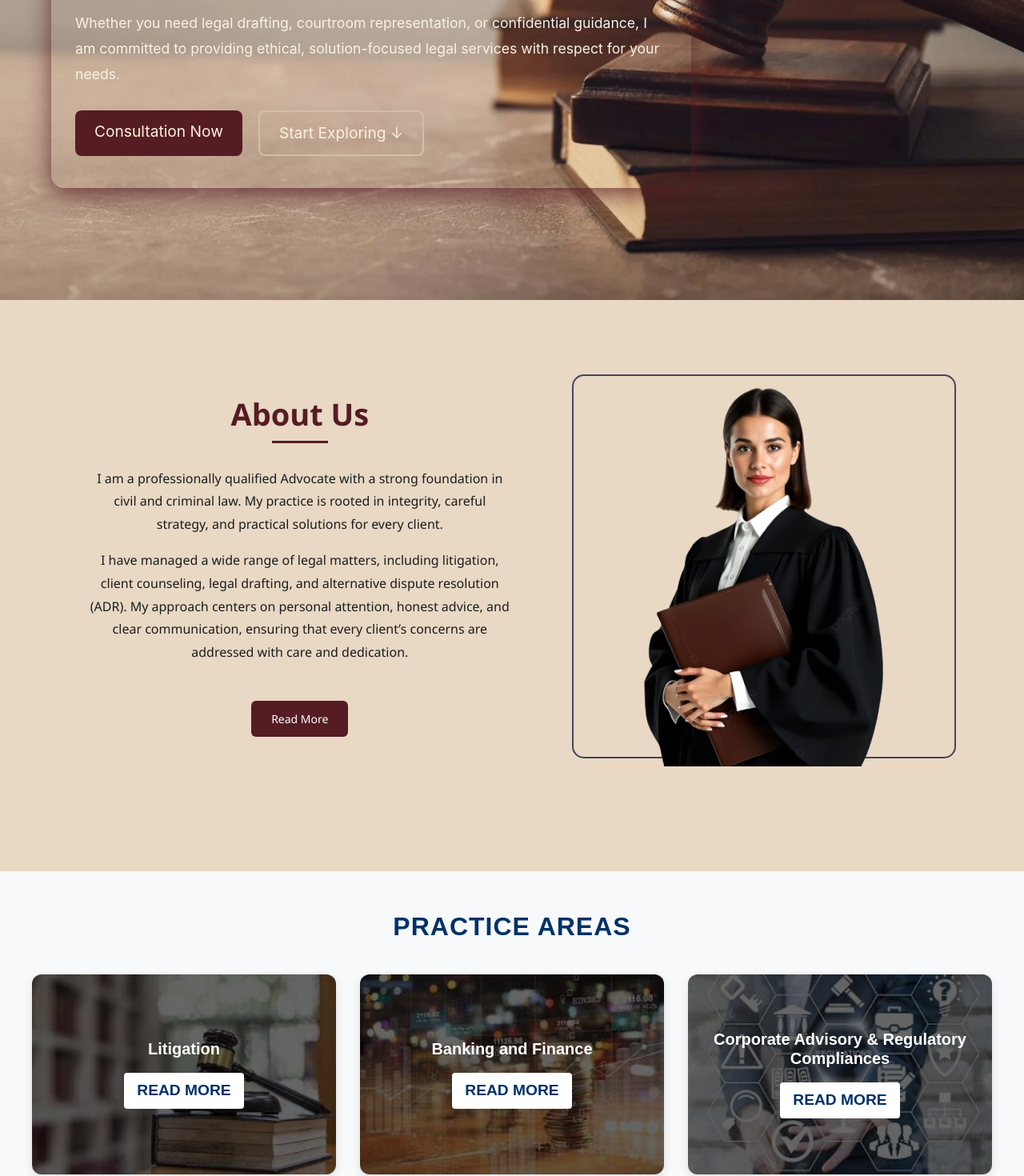
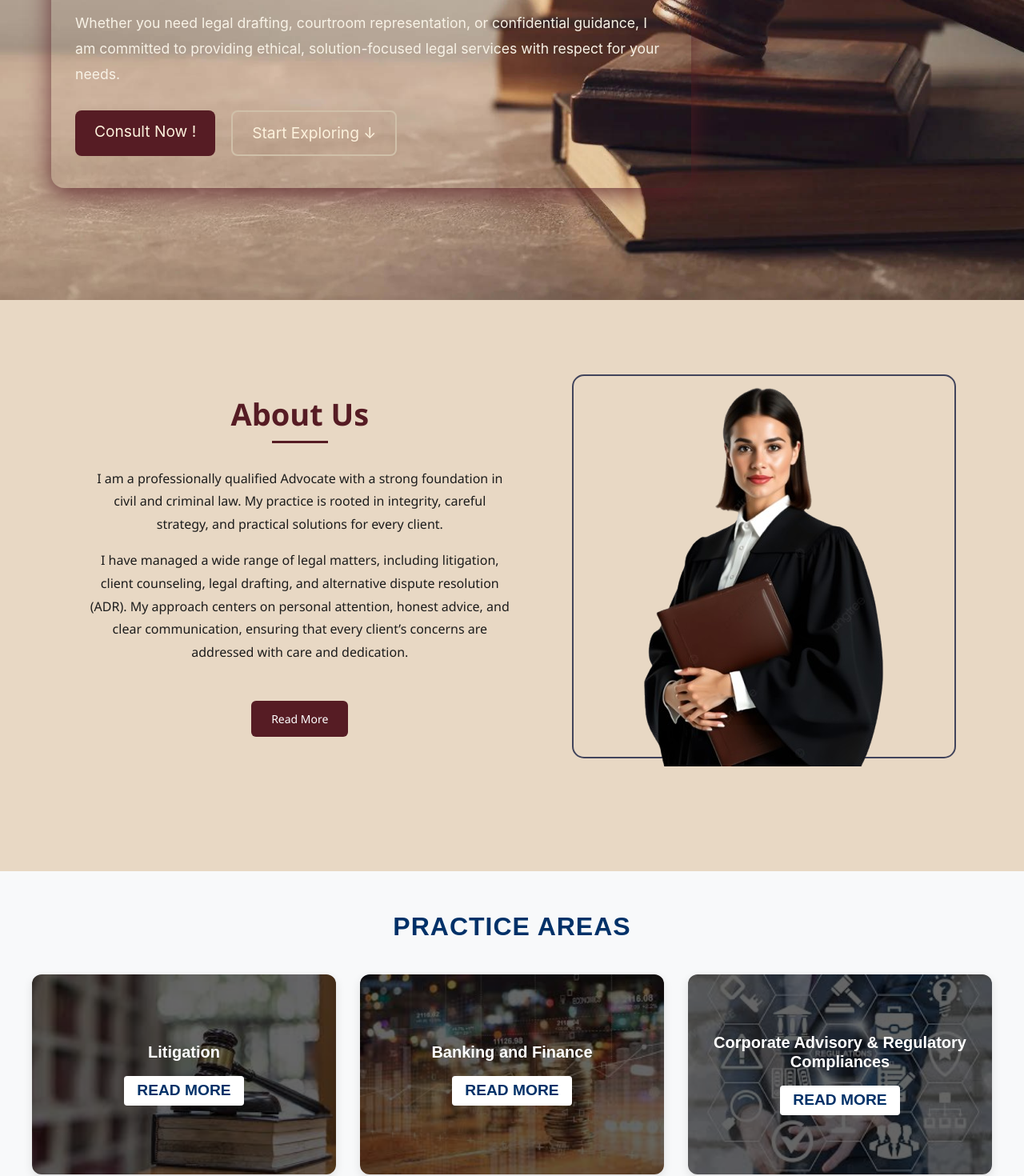
Before and after one commit to anup9971/AdvocateSuman, a React (Create React App) app: page / in a window 1280 px wide. Shown: the part 520-1990 px from the top of the page at 80% size. Built offline with nearby package versions, Linux system fonts and the light colour scheme.

Commit message:
text-update

```diff
--- a/src/components/partials/HeroSection.jsx
+++ b/src/components/partials/HeroSection.jsx
@@ -15,7 +15,7 @@ const HeroSection = () => {
             Whether you need legal drafting, courtroom representation, or confidential guidance, I am committed to providing ethical, solution-focused legal services with respect for your needs.
           </p>
           <div className="hero-buttons">
-        <a href="/contact" className="btn primary">Consultation Now</a>
+        <a href="/contact" className="btn primary">Consult Now !</a>
         <HashLink smooth to="/#about" className="btn outline">Start Exploring ↓</HashLink>
       </div>
     </div>
--- a/src/components/partials/PracticeArea.jsx
+++ b/src/components/partials/PracticeArea.jsx
@@ -125,7 +125,10 @@ function PracticeArea() {
             <img src={area.image} alt={area.title} className="practice-image" />
             <div className="practice-overlay">
               <h3>{area.title}</h3>
-              <button className="read-more-btn btn btn-light">READ MORE</button>
+              <button className="read-more-btn btn btn-light px-3 py-1" style={{ width: 'auto' }}>
+  READ MORE
+</button>
+
             </div>
           </div>
         ))}
```
